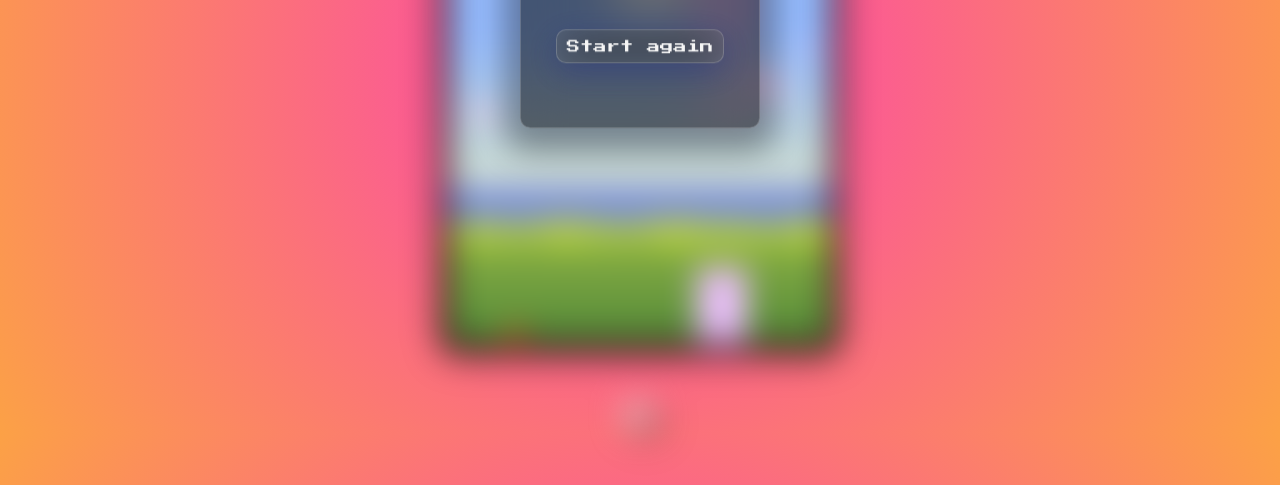
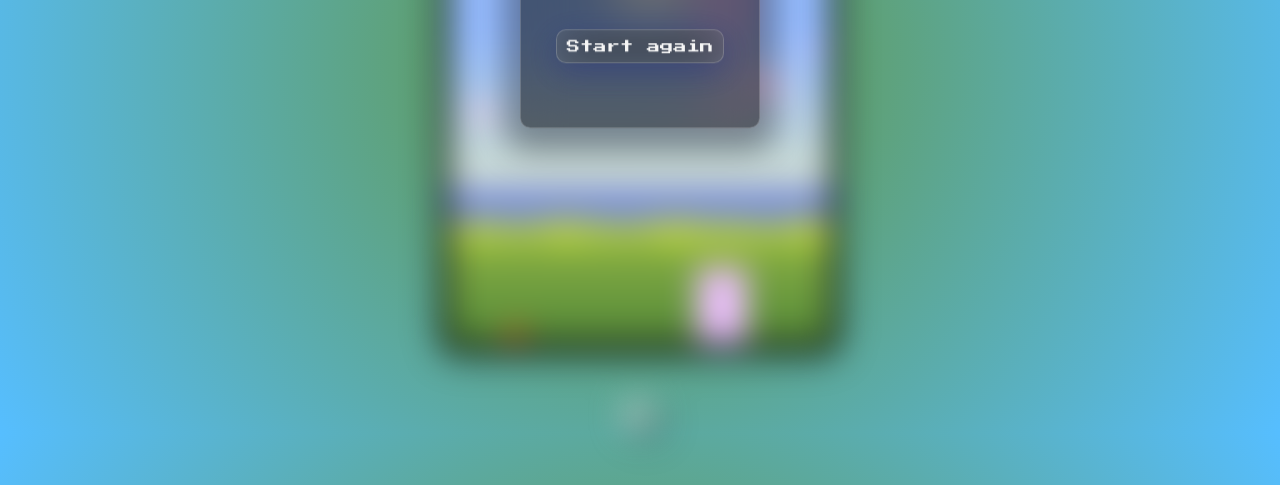
Before and after one commit to manuj90/flappy, a plain HTML site: page index.html in a window 1280 px wide. Shown: the part 315-800 px from the top of the page. Drawn offline with Linux system fonts and the light colour scheme.

Commit message:
setting style for night mode

```diff
--- a/index.js
+++ b/index.js
@@ -3,12 +3,13 @@ const context = canvas.getContext("2d");
 const gameContainer = document.getElementById("game-container");
 
 const flappyDay = new Image();
-flappyDay.src = "/assets/bird.png";
+flappyDay.src = "/assets/bird.webp";
 
 const flapyNight = new Image();
 flapyNight.src = "/assets/bat.webp";
 
 const color = "#eabefb ";
+// const color = "#89613a ";
 
 const FLAP_SPEED = -5;
 const AVATAR_WIDTH = 30;
@@ -126,7 +127,7 @@ const resetGame = () => {
   pipeX = 400;
   pipeY = canvas.height - 200;
   score = 0;
-  scoreScreen.innerHTML = score
+  scoreScreen.innerHTML = score;
 };
 
 const endGame = () => {
@@ -135,6 +136,8 @@ const endGame = () => {
 
 const loop = () => {
   context.clearRect(0, 0, canvas.width, canvas.height);
+
+  //Aca seleccionamos la imagen, por lo que deberia de recibirlo desde una prop.
 
   context.drawImage(flappyDay, avatarX, avatarY);
 
--- a/style.css
+++ b/style.css
@@ -5,9 +5,19 @@
 }
 
 body {
-  font-family: 'Press Start 2P', cursive;
- background: rgb(251,63,177);
-background: radial-gradient(circle, rgba(251,63,177,1) 0%, rgba(252,161,70,1) 100%);
+  font-family: "Press Start 2P", cursive;
+  background: rgb(98, 148, 60);
+  background: radial-gradient(
+    circle,
+    rgba(98, 148, 60, 1) 0%,
+    rgba(86, 190, 255, 1) 100%
+  );
+  /* background: rgb(7, 125, 130);
+  background: radial-gradient(
+    circle,
+    rgba(7, 125, 130, 1) 0%,
+    rgba(2, 0, 65, 1) 100%
+  ); */
 }
 
 canvas {
@@ -16,13 +26,13 @@ canvas {
   display: block;
   margin: 50px auto;
   box-shadow: 0 0.2rem 1rem rgba(0, 0, 0, 0.719);
-  background-image: url('/assets/day.webp');
+  background-image: url("/assets/day.webp");
   background-size: cover;
   background-repeat: no-repeat;
   z-index: 1;
 }
 
-.bluried{
+.bluried {
   -webkit-filter: blur(16px);
   filter: blur(16px);
 }
@@ -54,7 +64,7 @@ canvas {
 }
 
 #start-over {
-  font-family: 'Press Start 2P', cursive;
+  font-family: "Press Start 2P", cursive;
   color: whitesmoke;
   margin: 2rem 0 2rem 0;
   padding: 0.6rem;
```
Also changed, not shown: assets/bat.png (deleted), assets/bat.webp (added), assets/bird.png (deleted), assets/bird.webp (added).
